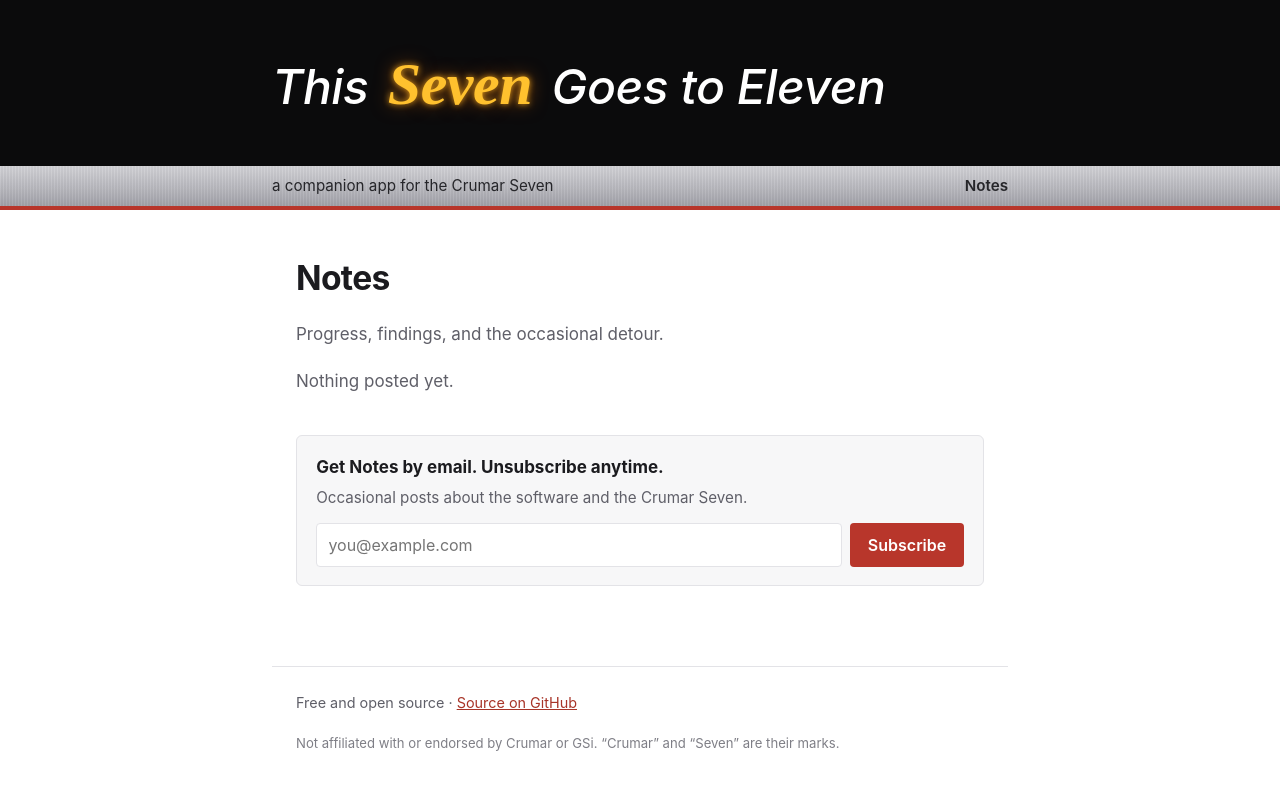
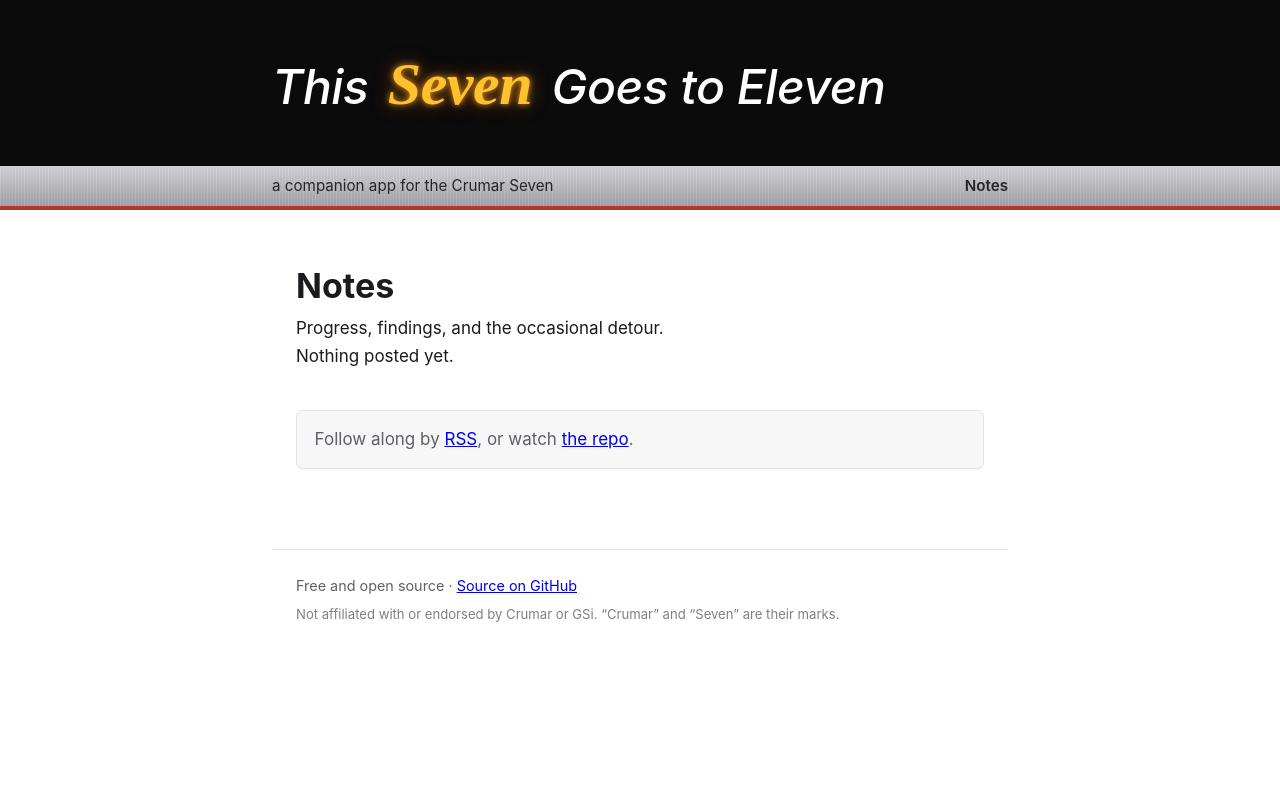
Before and after one commit to danielspils/this-seven-goes-to-eleven, a Jekyll site: the page built from docs/notes/index.html, in a window 1280 px wide. Shown: the top 790 px of the page. Built offline with Jekyll 4.4.1, drawn with Linux system fonts in a browser that asks for light colours.

Commit message:
Point at RSS instead of a mailing list
Buttondown's free plan allows one newsletter per account and jp-patches
has it, so this site offers the feed and the repo rather than a form
that cannot deliver.

Co-Authored-By: Claude Fable 5 <noreply@anthropic.com>

```diff
--- a/docs/_includes/subscribe-form.html
+++ b/docs/_includes/subscribe-form.html
@@ -1,11 +1,5 @@
-<!-- Notes email-subscribe form (Buttondown). The account slug below must
-     match the Buttondown newsletter's username — a NEW list, separate from
-     jp-patches. Without JS this posts to Buttondown's hosted page. -->
-<form class="notes-subscribe" action="https://buttondown.com/api/emails/embed-subscribe/BUTTONDOWN_SLUG" method="post" target="_blank">
-  <div class="notes-subscribe-head">Get Notes by email. Unsubscribe anytime.</div>
-  <p class="notes-subscribe-sub">Occasional posts about the software and the Crumar Seven.</p>
-  <div class="notes-subscribe-row">
-    <input type="email" name="email" required placeholder="you@example.com" aria-label="Email address">
-    <button type="submit">Subscribe</button>
-  </div>
-</form>
+<!-- No mailing list for this site: Buttondown's free plan allows one
+     newsletter per account and jp-patches holds it. Updates reach people two
+     other ways — this feed, and an in-app pointer to Notes. -->
+<p class="follow">Follow along by <a href="{{ '/feed.xml' | relative_url }}">RSS</a>,
+or watch <a href="https://github.com/danielspils/crumar-seven-editor">the repo</a>.</p>
--- a/docs/assets/css/style.css
+++ b/docs/assets/css/style.css
@@ -56,50 +56,11 @@ main { max-width: 46rem; margin: 0 auto; padding: 0 1.5rem 5rem; }
 .alum nav a { color: #26262a; text-decoration: none; font-weight: 600; }
 .alum nav a:hover { color: #000; }
 
-/* Subscribe form — Notes index and the foot of each post. */
-.notes-subscribe {
+/* Follow line (no mailing list — see _includes/subscribe-form.html). */
+.follow {
   background: var(--raised); border: 1px solid var(--line); border-radius: 6px;
-  padding: 1.1rem 1.2rem; margin: 2.5rem 0 0;
+  padding: .9rem 1.1rem; margin: 2.5rem 0 0; color: var(--muted);
 }
-.notes-subscribe-head { font-weight: 700; margin-bottom: .2rem; }
-.notes-subscribe-sub { color: var(--muted); font-size: .95rem; margin: 0 0 .8rem; }
-.notes-subscribe-row { display: flex; gap: .5rem; flex-wrap: wrap; }
-.notes-subscribe input {
-  flex: 1; min-width: 12rem; font: inherit; font-size: 1rem;
-  padding: .5rem .7rem; border: 1px solid var(--line); border-radius: 4px;
-  background: #fff; color: var(--text);
-}
-.notes-subscribe button {
-  font: inherit; font-size: 1rem; font-weight: 600; cursor: pointer;
-  padding: .5rem 1.1rem; border: none; border-radius: 4px;
-  background: var(--felt); color: #fff;
-}
-.notes-subscribe button:hover { filter: brightness(1.08); }
-
-h1 { font-size: 2.1rem; line-height: 1.2; letter-spacing: -.02em; margin: 0 0 1.4rem; }
-h2 {
-  font-size: .82rem; font-weight: 700; letter-spacing: .12em; text-transform: uppercase;
-  color: var(--muted); margin: 3rem 0 1rem;
-}
-p { margin: 0 0 1.15rem; }
-a { color: var(--amber); }
-ul { margin: 0 0 1.15rem 1.1rem; }
-li { margin: .3rem 0; }
-em { color: var(--text); }
-
-.lede { font-size: 1.18rem; color: var(--text); }
-.muted { color: var(--muted); }
-
-/* Feature list: rules rather than bullets, like slots on a panel. */
-.features { list-style: none; margin: 0 0 1.5rem; }
-.features li { padding: .6rem 0; border-bottom: 1px solid var(--line); }
-.features li:first-child { border-top: 1px solid var(--line); }
-
-.soon {
-  background: var(--raised); border: 1px solid var(--line); border-radius: 6px;
-  padding: 1rem 1.2rem; margin: 1.5rem 0;
-}
-.soon h2 { margin-top: 0; }
 
 .post-list { list-style: none; margin: 0; }
 .post-list li { padding: .9rem 0; border-bottom: 1px solid var(--line); }
```
